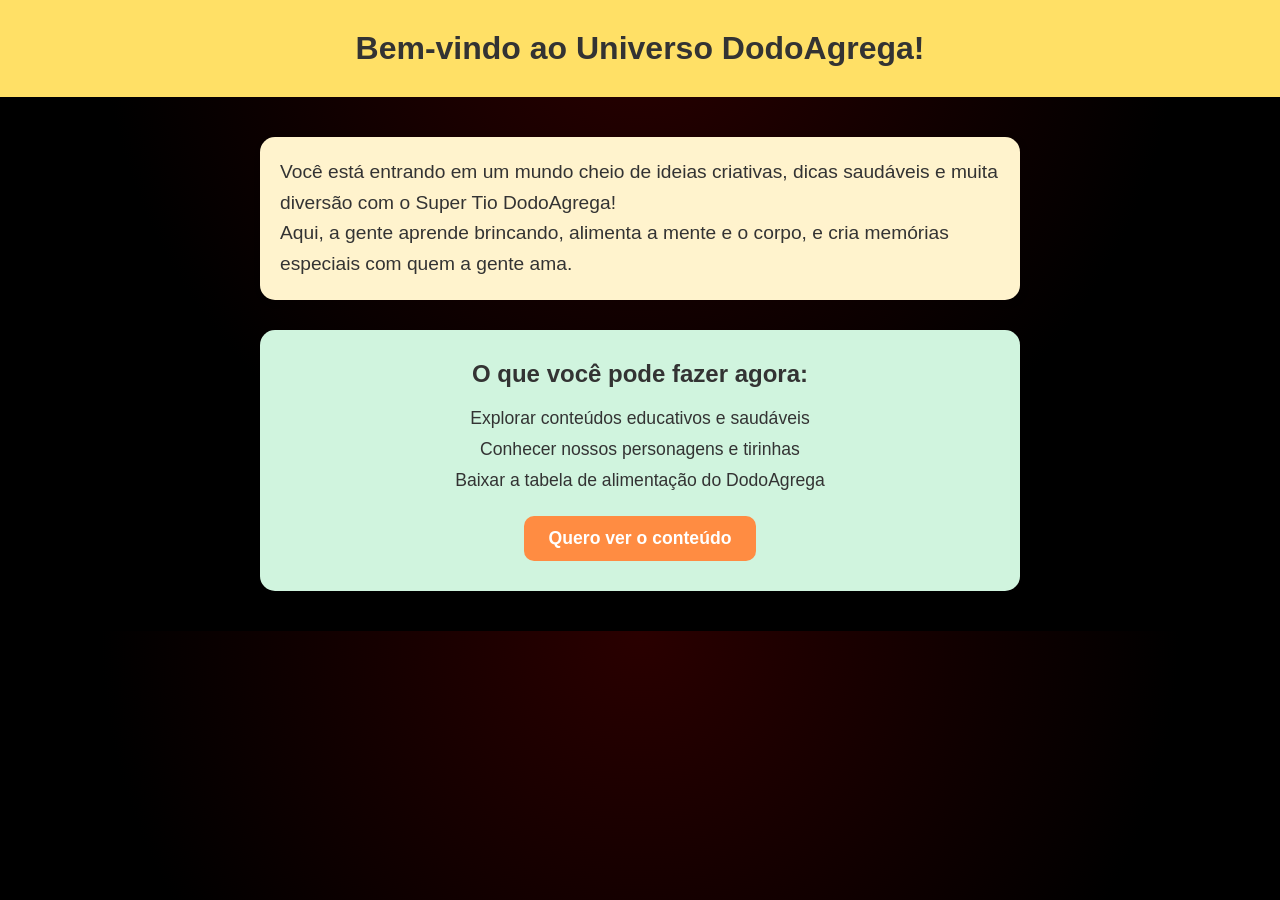
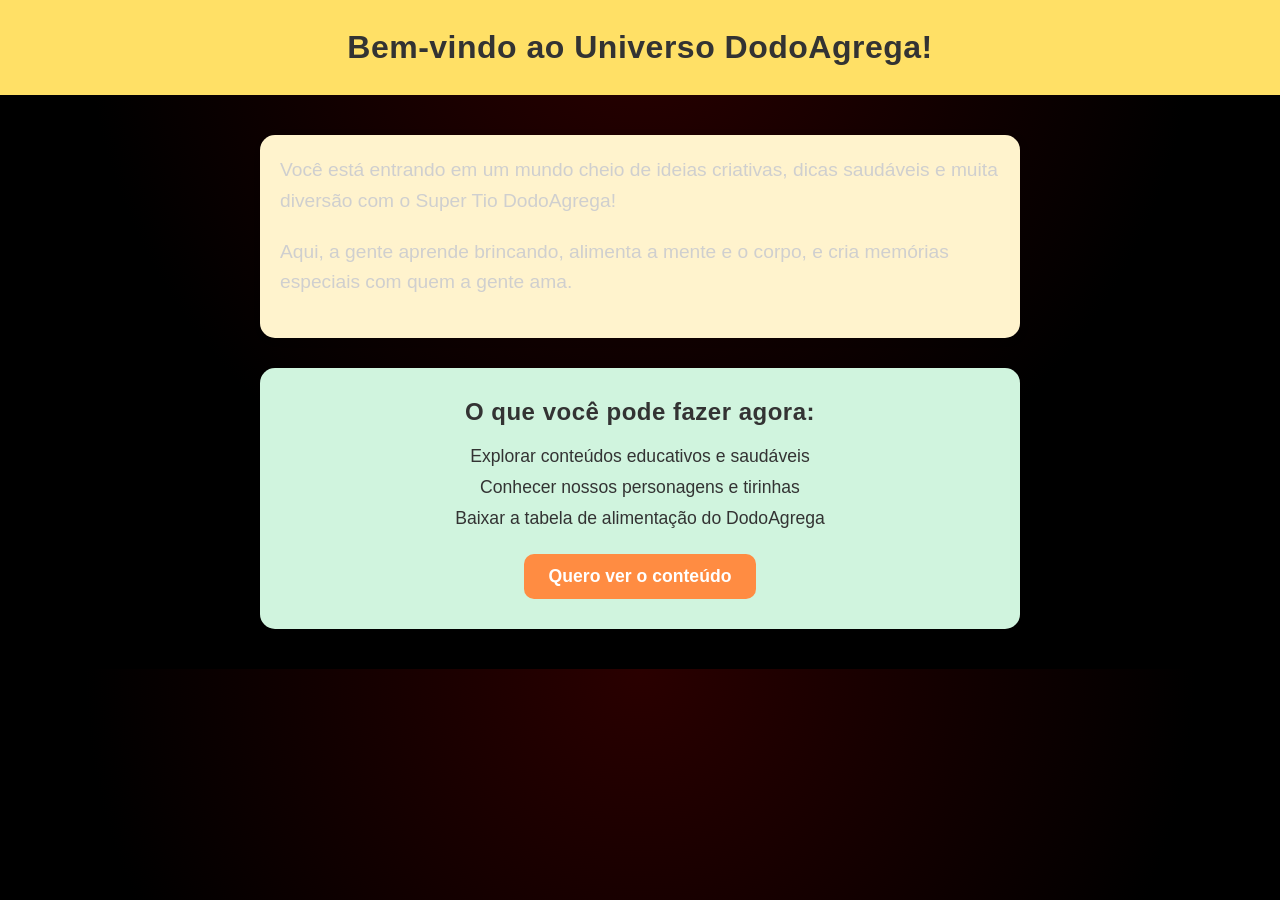

Atualizar o style.css

--- a/style.css
+++ b/style.css
@@ -1,4 +1,29 @@
+/* ========================= */
+/* PADRÃO DE LEITURA GLOBAL */
+/* ========================= */
 
+h1, h2, h3{
+  font-family:'Anton',sans-serif;
+  letter-spacing:0.5px;
+}
+
+h1{
+  font-size:2.8rem;
+  line-height:1.1;
+  margin-bottom:20px;
+}
+
+h2{
+  font-size:2rem;
+  margin-bottom:15px;
+}
+
+p{
+  font-size:1.1rem;
+  line-height:1.8;
+  color:var(--gray);
+  margin-bottom:20px;
+}
 
 /* ========================= */
 /* CONFIG GERAL */
